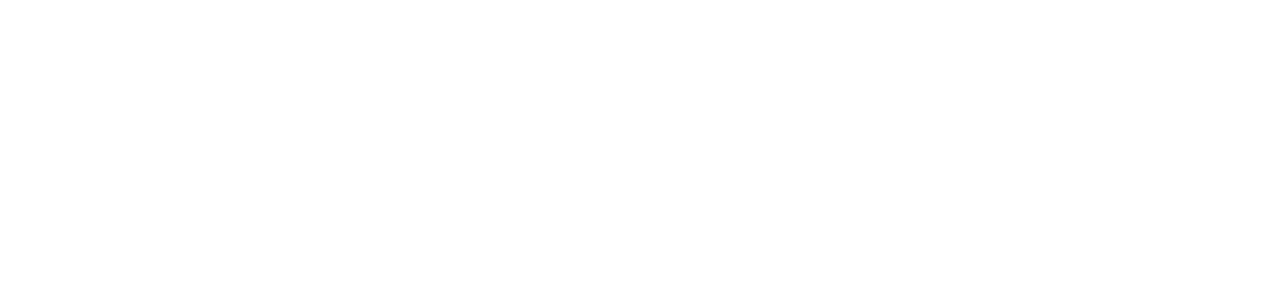
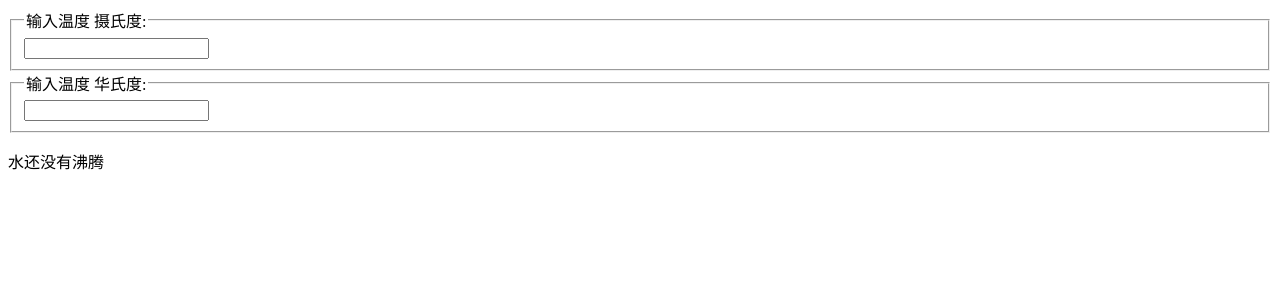
Before and after one commit to MeltAlone/React-Demo, a React (Create React App) app in the folder my-app/: page / in a window 1280 px wide. Shown: the top 300 px of the page. Built offline with nearby package versions, Linux system fonts and the light colour scheme.

Commit message:
1-6.状态提升demo

```diff
--- a/my-app/src/App.js
+++ b/my-app/src/App.js
@@ -1,9 +1,10 @@
 import React from 'react'
+import Calculator from './Calculator'
 
 export default function App() {
     return (
         <div>
-
+            <Calculator/>
         </div>
     )
 }
--- /dev/null
+++ b/my-app/src/BoilingVerdict.js
@@ -0,0 +1,8 @@
+import React from 'react'
+
+export default function BoilingVerdict(props) {
+    if (props.celsius >= 100) {
+        return <p>水沸腾了</p>;
+    }
+    return <p>水还没有沸腾</p>;
+}
--- /dev/null
+++ b/my-app/src/Calculator.js
@@ -0,0 +1,68 @@
+import React, { Component } from 'react'
+import TemperatureInput from './TemperatureInput'
+import BoilingVerdict from './BoilingVerdict'
+
+
+export default class Calculator extends Component {
+
+    state = {
+        temperature: "",
+        scale: "c"
+    }
+
+
+    handleCelsiusChange = temperature => {
+        this.setState({
+            scale: "c",
+            temperature
+        })
+    }
+    handleFahrenheitChange = temperature => {
+        this.setState({
+            scale: "f",
+            temperature
+        })
+    }
+
+
+    render() {
+
+        const scale = this.state.scale;
+        const temperature = this.state.temperature;
+        const celsius = scale === 'f' ? tryConvert(temperature, toCelsius) : temperature;
+        const fahrenheit = scale === 'c' ? tryConvert(temperature, toFahrenheit) : temperature;
+
+        return (
+            <div>
+                <TemperatureInput
+                    scale="c"
+                    temperature={celsius}
+                    onTemperatureChange={this.handleCelsiusChange} />
+
+                <TemperatureInput
+                    scale="f"
+                    temperature={fahrenheit}
+                    onTemperatureChange={this.handleFahrenheitChange} />
+
+                <BoilingVerdict
+                    celsius={parseFloat(celsius)} />
+            </div>
+        )
+    }
+}
+function toCelsius(fahrenheit) {
+    return (fahrenheit - 32) * 5 / 9;
+}
+
+function toFahrenheit(celsius) {
+    return (celsius * 9 / 5) + 32;
+}
+function tryConvert(temperature, convert) {
+    const input = parseFloat(temperature);
+    if (Number.isNaN(input)) {
+        return '';
+    }
+const output = convert(input);
+const rounded = Math.round(output * 1000) / 1000;
+return rounded.toString();
+}
--- /dev/null
+++ b/my-app/src/TemperatureInput.js
@@ -0,0 +1,26 @@
+import React, { Component } from 'react'
+
+const scaleNames = {
+  c: '摄氏度',
+  f: '华氏度'
+};
+
+export default class TemperatureInput extends Component {
+
+
+  handleChange = e => {
+    this.props.onTemperatureChange(e.target.value);
+  }
+
+  render() {
+    const temperature = this.props.temperature;
+    const scale = this.props.scale;
+    return (
+      <fieldset>
+        <legend>输入温度 {scaleNames[scale]}:</legend>
+        <input value={temperature}
+               onChange={this.handleChange} />
+      </fieldset>
+    );
+  }
+}
```
